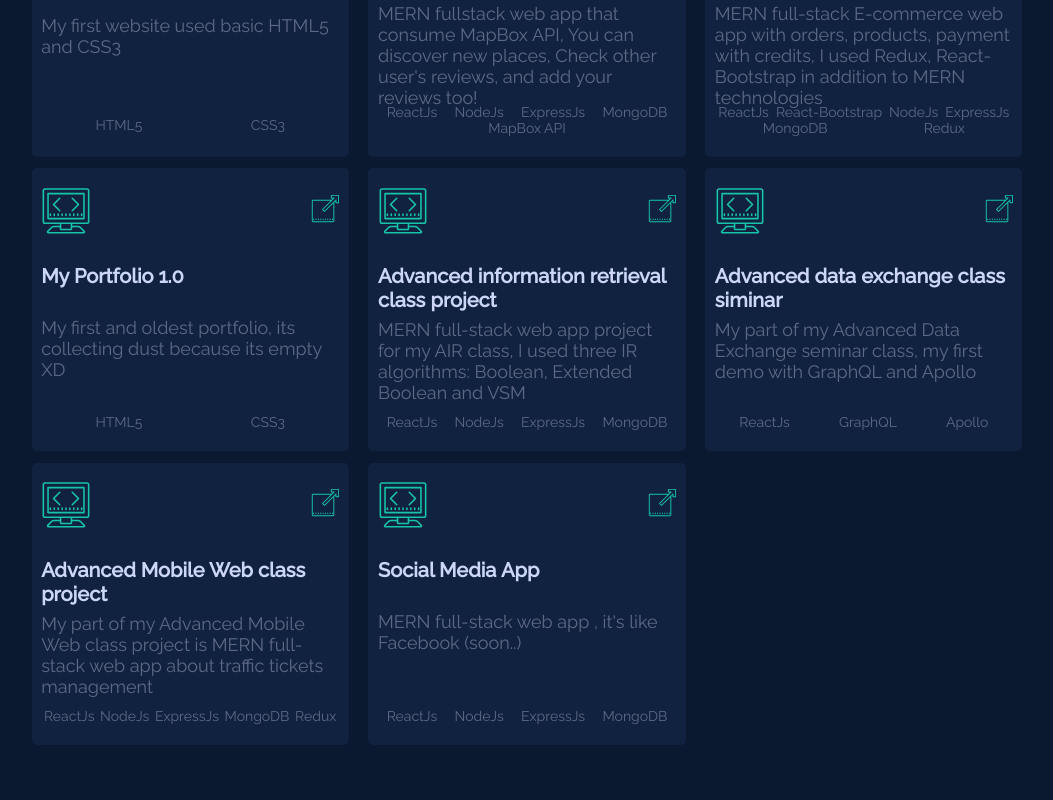
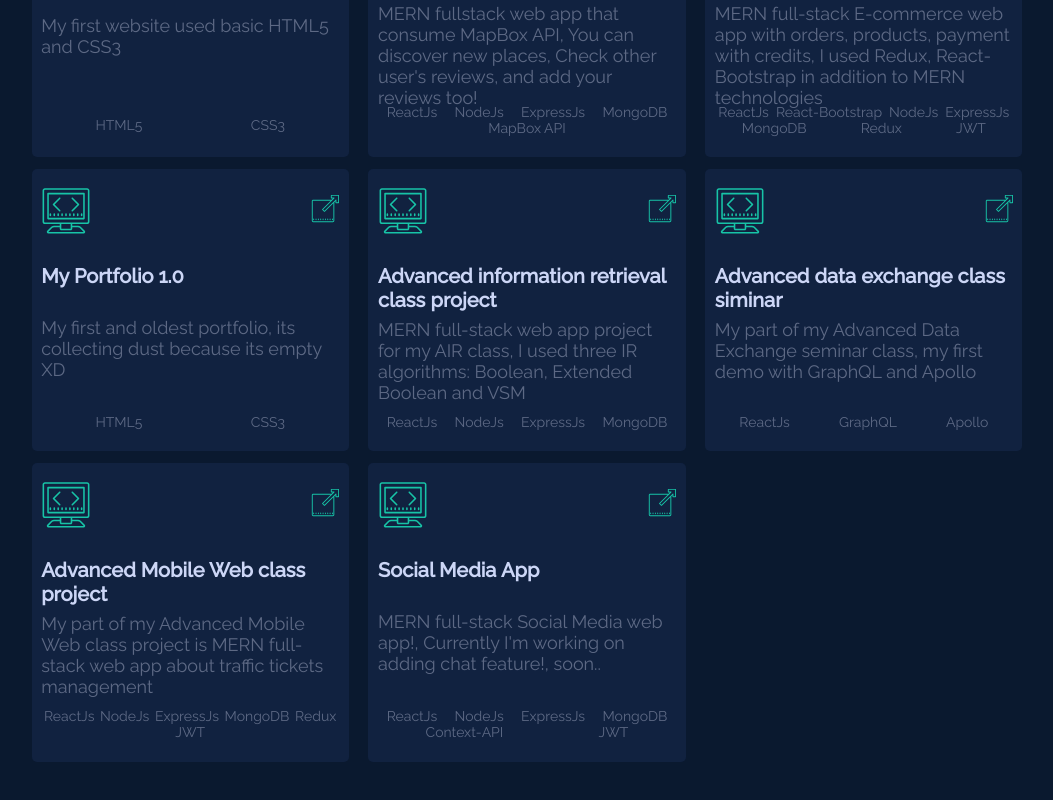
Before and after one commit to MohammadSaeedNahlous/Portfolio-2.0, a Next.js app: page / in a window 1280 px wide. Shown: the part 3010-3810 px from the top of the page, without its empty margins (113-1166 px from the left). Built offline with nearby package versions, Linux system fonts and the light colour scheme.

Commit message:
Adding new project

```diff
--- a/public/projects-data.js
+++ b/public/projects-data.js
@@ -38,7 +38,7 @@ export const PROJECT_DATA = [
         id:'p6',
         title: 'E-Commerce',
         description: "MERN full-stack E-commerce web app with orders, products, payment with credits, I used Redux, React-Bootstrap in addition to MERN technologies",
-        tags: ['ReactJs', 'React-Bootstrap','NodeJs' ,'ExpressJs', 'MongoDB' ,'Redux'],
+        tags: ['ReactJs', 'React-Bootstrap','NodeJs' ,'ExpressJs', 'MongoDB' ,'Redux','JWT'],
         url:'https://github.com/MoSaeedNahlous/MERN-E-commerce'
     },
     {
@@ -66,14 +66,14 @@ export const PROJECT_DATA = [
         id:'p10',
         title: 'Advanced Mobile Web class project',
         description: "My part of my Advanced Mobile Web class project is MERN full-stack web app about traffic tickets management",
-        tags: ['ReactJs','NodeJs' ,'ExpressJs', 'MongoDB' ,'Redux'],
+        tags: ['ReactJs','NodeJs' ,'ExpressJs', 'MongoDB' ,'Redux','JWT'],
         url:'https://github.com/MoSaeedNahlous/AMW-Project'
     },
     {
-        id:'p12',
+        id:'p11',
         title: 'Social Media App',
-        description: "MERN full-stack web app , it's like Facebook (soon..)",
-        tags: ['ReactJs','NodeJs' ,'ExpressJs', 'MongoDB'],
-        url:''
+        description: "MERN full-stack Social Media web app!, Currently I'm working on adding chat feature!, soon.. ",
+        tags: ['ReactJs','NodeJs' ,'ExpressJs', 'MongoDB','Context-API','JWT'],
+        url:'https://github.com/MoSaeedNahlous/MERN---Social-Media-App'
     }
 ]
```
